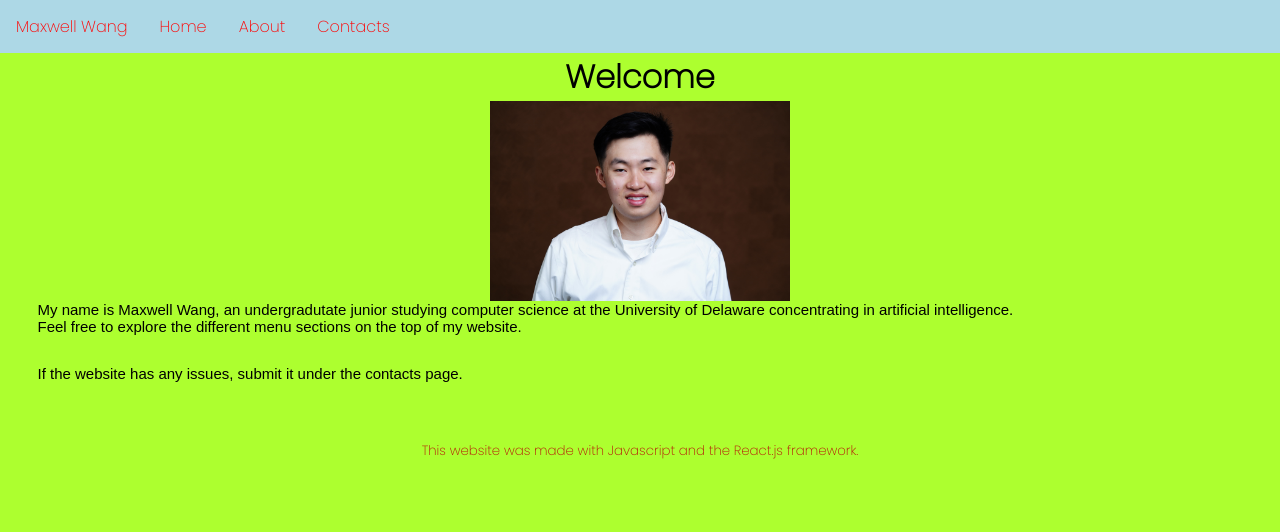
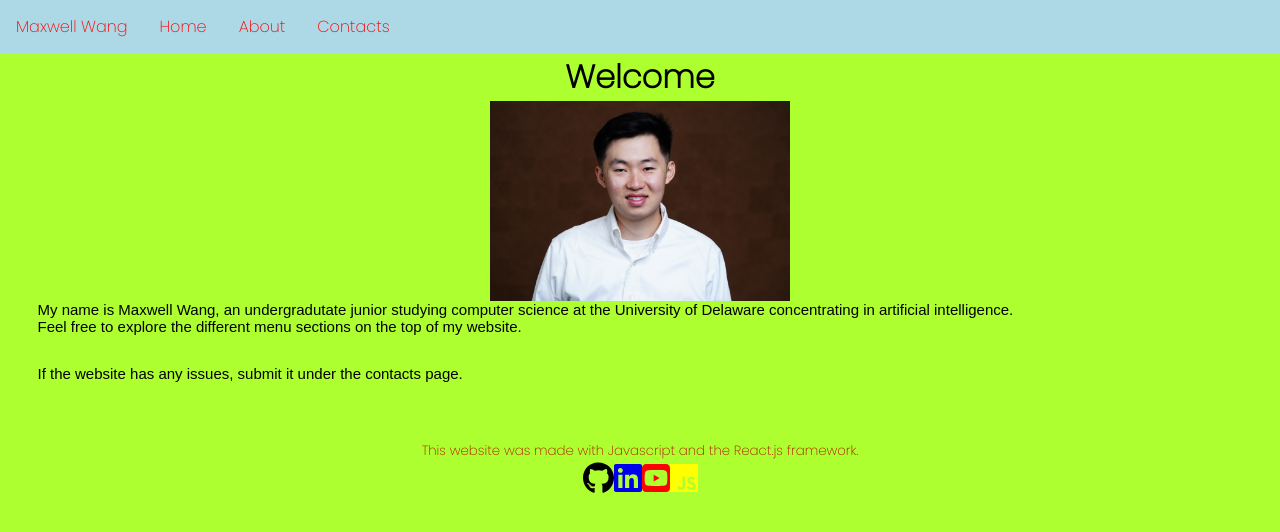
Before and after one commit to mwang840/MaxWang, a React (Create React App) app: page / in a window 1280 px wide. Shown: the top 532 px of the page. Built offline with nearby package versions, Linux system fonts and the light colour scheme.

Commit message:
got rid of bootstrap to restore color of page

```diff
--- a/src/App.css
+++ b/src/App.css
@@ -7,7 +7,7 @@
 
 
 body{
-  background-color: rgb(168, 246, 67);
+  background-color: rgb(151, 194, 95);
 }
 
 .NavbarItems{
--- a/src/App.js
+++ b/src/App.js
@@ -5,6 +5,7 @@ import Home from './Pages/Home';
 import About from './Pages/About';
 import Contacts from './Pages/Contacts';
 import { Routes, Route } from 'react-router-dom';
+import { faGithub, faLinkedin, faJs, faYoutubeSquare } from '@fortawesome/free-brands-svg-icons';
 import {FontAwesomeIcon} from "@fortawesome/react-fontawesome"
 
 
@@ -17,7 +18,12 @@ function App() {
           <Route path="/about" element={<About/>}/>
           <Route path="/contacts" element={<Contacts/>}/>
       </Routes>
-      <FontAwesomeIcon icon="fa-brands fa-github" />
+      <footer>
+      <a href="https://github.com/mwang840"><FontAwesomeIcon icon={faGithub} color="black" size="2x"/></a>
+      <a href="https://www.linkedin.com/in/maxwell-wang-02595a1b9/"><FontAwesomeIcon icon = {faLinkedin} size="2x"/></a>
+      <a href="https://www.youtube.com/channel/UCHCqPwHUde2P-idHPUTMoqA"><FontAwesomeIcon icon = {faYoutubeSquare} color="red" size="2x"/></a>
+      <FontAwesomeIcon icon={faJs} color="yellow" size="2x"/>
+      </footer>
     </div>
   );
 }
--- a/src/index.js
+++ b/src/index.js
@@ -8,14 +8,6 @@ import { BrowserRouter } from 'react-router-dom';
 const root = ReactDOM.createRoot(document.getElementById('root'));
 root.render(
   <React.StrictMode>
-    <head>
-      <link
-  rel="stylesheet"
-  href="https://cdn.jsdelivr.net/npm/bootstrap@5.2.0-beta1/dist/css/bootstrap.min.css"
-  integrity="sha384-0evHe/X+R7YkIZDRvuzKMRqM+OrBnVFBL6DOitfPri4tjfHxaWutUpFmBp4vmVor"
-  crossorigin="anonymous"
-  />
-</head>
     <BrowserRouter>
     <App />
     </BrowserRouter>
```
